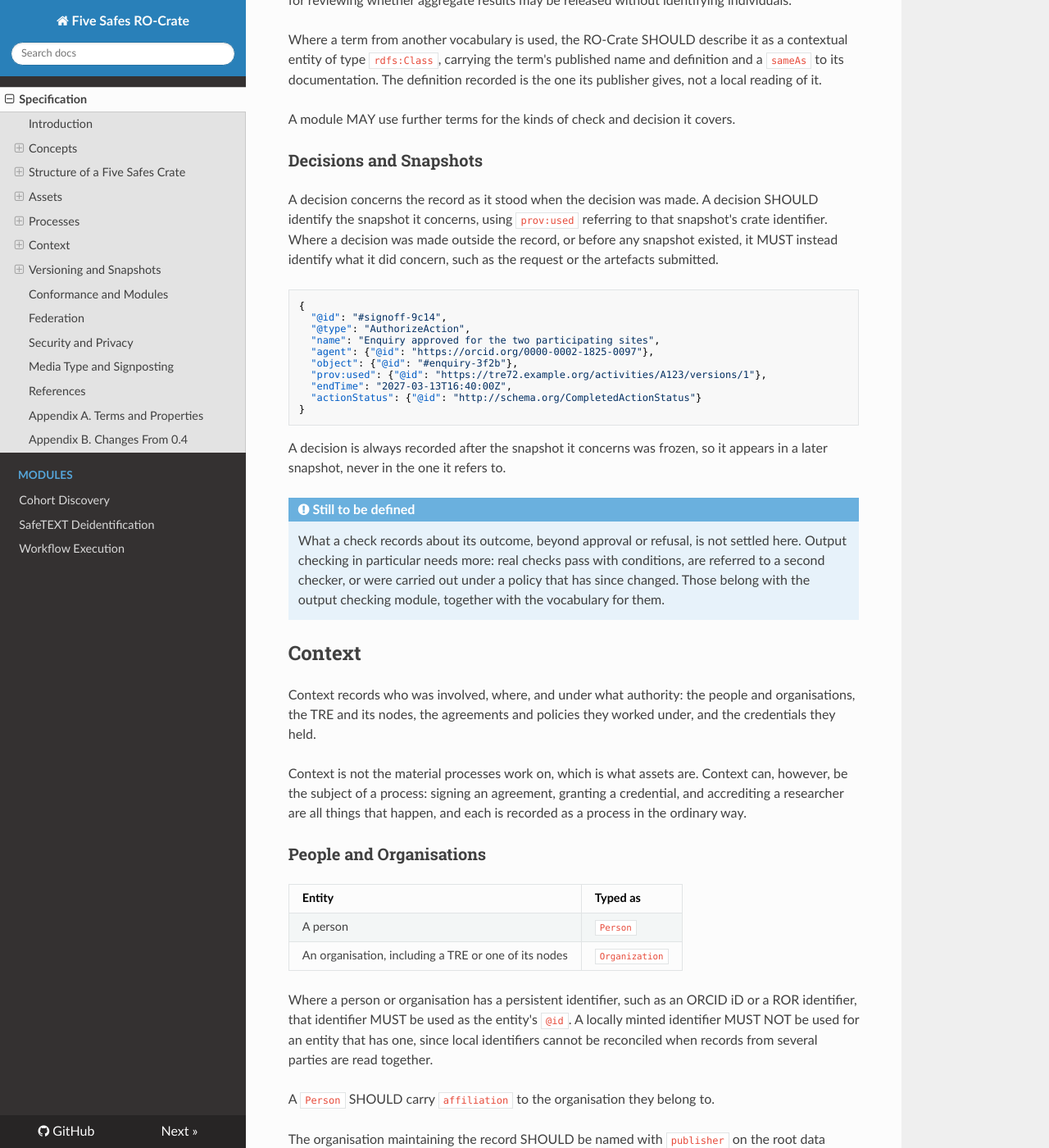
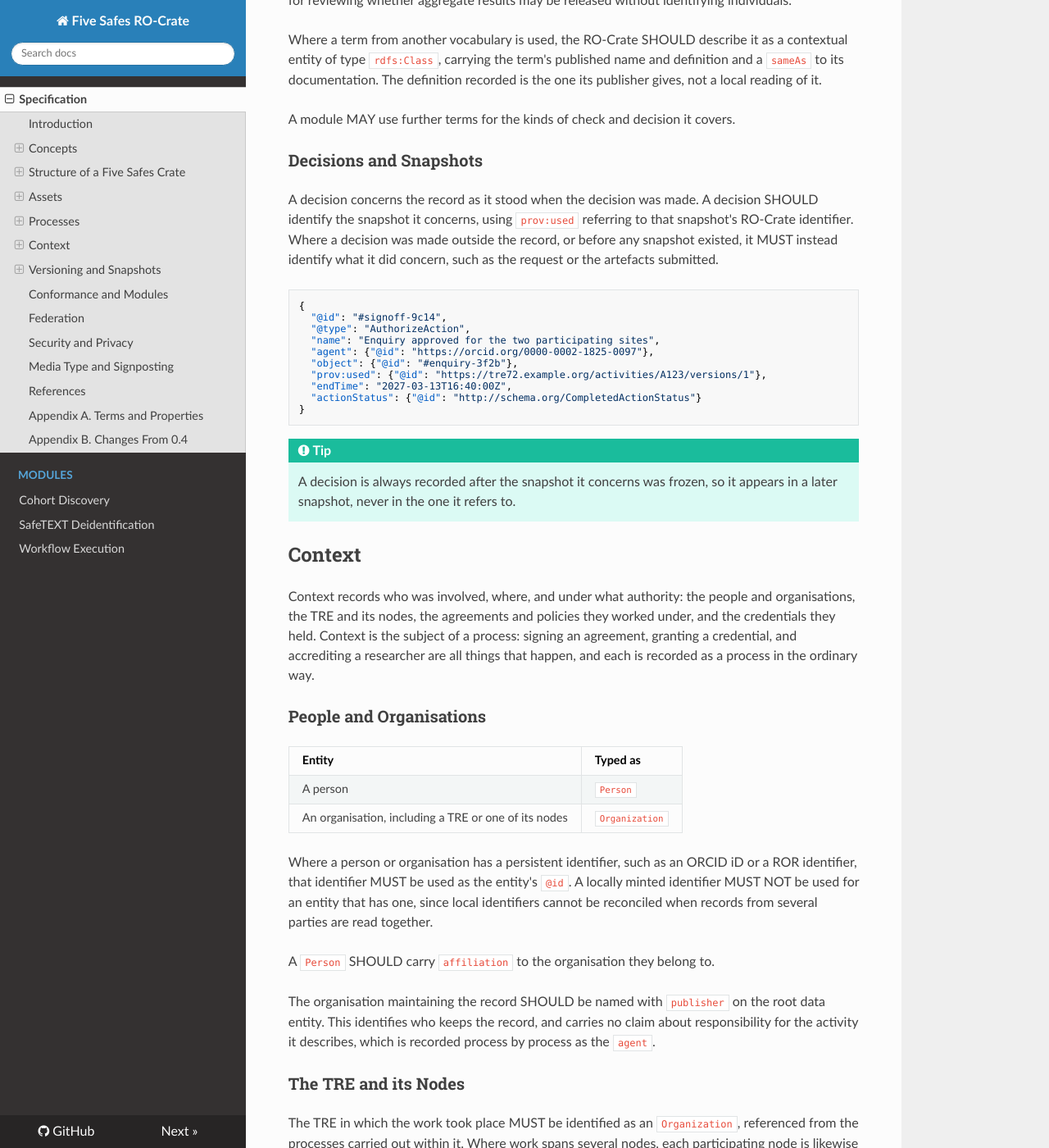
Before and after one commit to eScienceLab/Five-Safes-RO-Crate, an MkDocs documentation site: the page built from docs/index.md, in a window 1280 px wide and 1400 px high, scrolled down 10660 px. Shown: the whole window at 82% size. Built offline with MkDocs 1.6.1, drawn with Linux system fonts in a browser that asks for light colours; nearby versions of some CDN libraries; some of the changed text lies outside the part shown.

Commit message:
docs: clarify language for index.md

````diff
--- a/docs/index.md
+++ b/docs/index.md
@@ -307,7 +307,7 @@ A module MAY use further terms for the kinds of check and decision it covers.
 
 ### Decisions and Snapshots
 
-A decision concerns the record as it stood when the decision was made. A decision SHOULD identify the snapshot it concerns, using `prov:used` referring to that snapshot's crate identifier. Where a decision was made outside the record, or before any snapshot existed, it MUST instead identify what it did concern, such as the request or the artefacts submitted.
+A decision concerns the record as it stood when the decision was made. A decision SHOULD identify the snapshot it concerns, using `prov:used` referring to that snapshot's RO-Crate identifier. Where a decision was made outside the record, or before any snapshot existed, it MUST instead identify what it did concern, such as the request or the artefacts submitted.
 
 ```json
 {
@@ -322,16 +322,16 @@ A decision concerns the record as it stood when the decision was made. A decisio
 }
 ```
 
-A decision is always recorded after the snapshot it concerns was frozen, so it appears in a later snapshot, never in the one it refers to.
+!!! tip
+    A decision is always recorded after the snapshot it concerns was frozen, so it appears in a later snapshot, never in the one it refers to.
 
-!!! note "Still to be defined"
-    What a check records about its outcome, beyond approval or refusal, is not settled here. Output checking in particular needs more: real checks pass with conditions, are referred to a second checker, or were carried out under a policy that has since changed. Those belong with the output checking module, together with the vocabulary for them.
+<!-- TODO
+    - What a check records about its outcome, beyond approval or refusal, is not settled here.
+    - Output checking in particular needs more: checks pass with conditions, are referred to a second checker, or were carried out under a policy that has since changed. Those belong with the output checking module with the vocabulary for them. -->
 
 ## Context
 
-Context records who was involved, where, and under what authority: the people and organisations, the TRE and its nodes, the agreements and policies they worked under, and the credentials they held.
-
-Context is not the material processes work on, which is what assets are. Context can, however, be the subject of a process: signing an agreement, granting a credential, and accrediting a researcher are all things that happen, and each is recorded as a process in the ordinary way.
+Context records who was involved, where, and under what authority: the people and organisations, the TRE and its nodes, the agreements and policies they worked under, and the credentials they held. Context is the subject of a process: signing an agreement, granting a credential, and accrediting a researcher are all things that happen, and each is recorded as a process in the ordinary way.
 
 ### People and Organisations
 
@@ -346,7 +346,7 @@ A `Person` SHOULD carry `affiliation` to the organisation they belong to.
 
 The organisation maintaining the record SHOULD be named with `publisher` on the root data entity. This identifies who keeps the record, and carries no claim about responsibility for the activity it describes, which is recorded process by process as the `agent`.
 
-### The TRE and Its Nodes
+### The TRE and its Nodes
 
 The TRE in which the work took place MUST be identified as an `Organization`, referenced from the processes carried out within it. Where work spans several nodes, each participating node is likewise an `Organization`.
 
@@ -356,14 +356,14 @@ Where the working environment matters to the record, such as a particular worksp
 
 An agreement or policy is a `CreativeWork`. Where it is held in the RO-Crate, it is a single entity typed `["File", "CreativeWork"]` and listed under `hasPart`. Processes carried out under it, such as an approval, reference it with `instrument`.
 
-Where the kind of agreement or the role an organisation holds matters, it SHOULD be given with `additionalType` referring to a published term. The [Data Privacy Vocabulary](https://w3id.org/dpv) covers this ground, for example `https://w3id.org/dpv#DataProcessingAgreement`.
+Where the kind of agreement or the role an organisation holds matters, it SHOULD be given with `additionalType` referring to a published term. The [Data Privacy Vocabulary](https://w3id.org/dpv) covers this, for example `https://w3id.org/dpv#DataProcessingAgreement`.
 
 ### Credentials
 
 Training and qualifications relevant to access are `EducationalOccupationalCredential` entities, referenced from the person with `hasCredential`. A credential SHOULD carry the period for which it is valid, so that a reader can tell whether it was in force when a process ran.
 
-!!! note
-    `hasCredential` and `EducationalOccupationalCredential` are pending terms in schema.org and may change.
+!!! warning
+    `hasCredential` and `EducationalOccupationalCredential` are new terms in schema.org and may change with implementation feedback and adoption.
 
 ## Versioning and Snapshots
 
````
